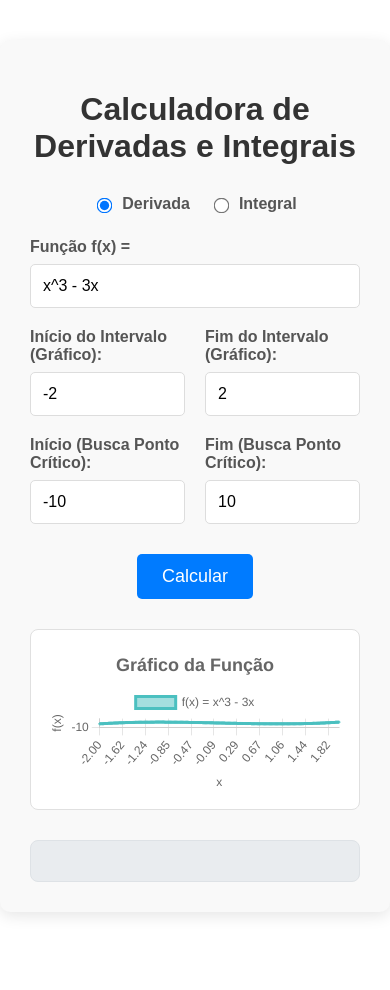
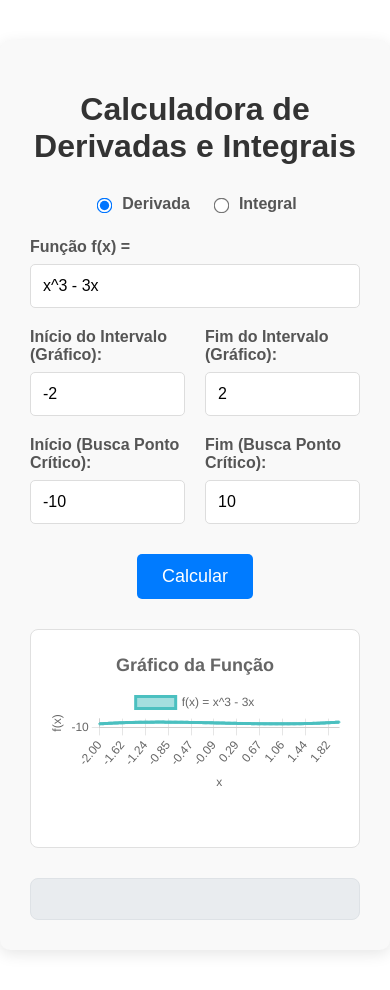
Before and after one commit to DevStrawberry/calculus-calculator-js, a React (Create React App) app in the folder frontend/: page / in a window 390 px wide. Before the commit the page ends 952 px from the top, so only its background shows below. Built offline with nearby package versions, Linux system fonts and the light colour scheme.

Commit message:
fix: Set aspect-ratio for graph container to fix mobile rendering

```diff
--- a/frontend/src/components/Calculator.css
+++ b/frontend/src/components/Calculator.css
@@ -88,6 +88,8 @@
     border: 1px solid #e0e0e0;
     border-radius: 8px;
     background-color: #ffffff;
+    aspect-ratio: 16 / 10;
+    position: relative;
 }
 
 .result-display {
```
